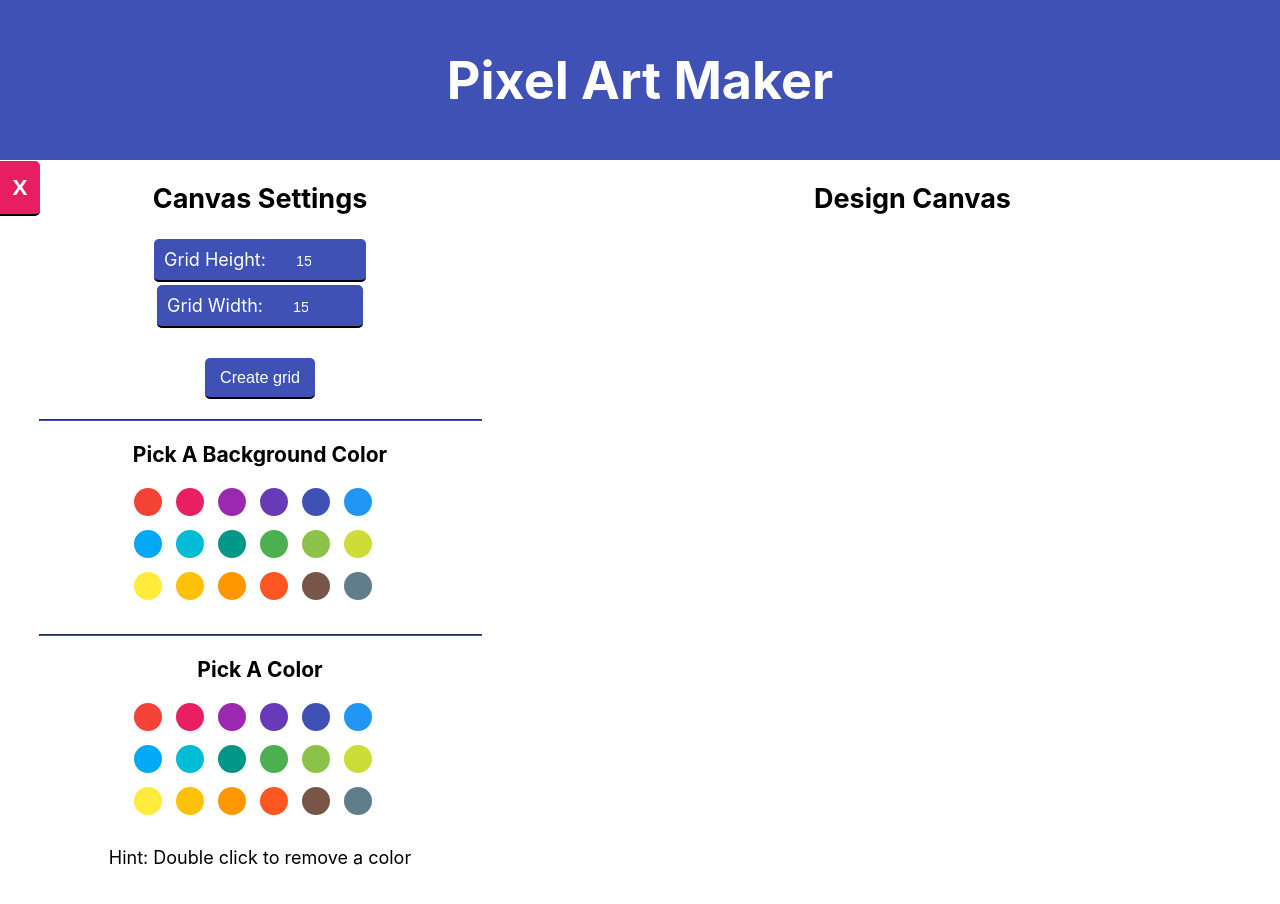
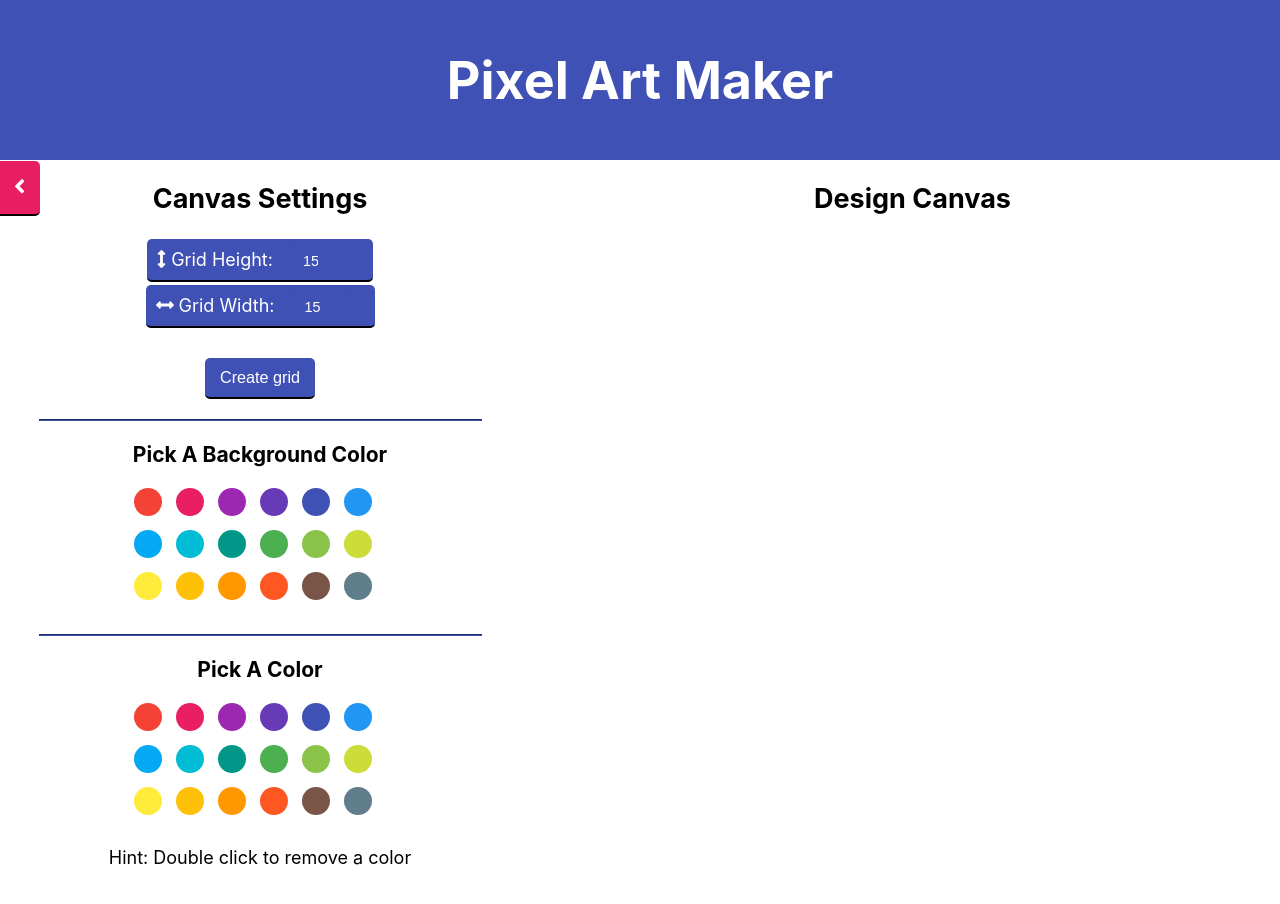
Before and after one commit to cMikolai/react-pixel-art-maker, a React (Create React App) app: page / in a window 1280 px wide. Built offline with nearby package versions, Linux system fonts and the light colour scheme.

Commit message:
add fontawesome icons

```diff
--- a/src/App.js
+++ b/src/App.js
@@ -1,6 +1,11 @@
 import React, { Component } from 'react';
 import { CirclePicker } from 'react-color';
 import './App.css';
+import { library } from '@fortawesome/fontawesome-svg-core'
+import { FontAwesomeIcon } from '@fortawesome/react-fontawesome'
+import { faAngleLeft, faAngleRight, faArrowsAltH, faArrowsAltV } from '@fortawesome/free-solid-svg-icons'
+
+library.add(faAngleLeft, faAngleRight, faArrowsAltH, faArrowsAltV)
 
 class App extends Component {
   constructor(props) {
@@ -86,12 +91,8 @@ class App extends Component {
         <div className="mobile-menu">
           <button className="show-settings" onClick={this.mobileMenu}>
             {this.state.menuVisible
-              ? "X"
-              : <>
-                <span class="line"></span>
-                <span class="line"></span>
-                <span class="line"></span>
-                </>
+              ? <FontAwesomeIcon icon="angle-left" />
+              : <FontAwesomeIcon icon="angle-right" />
             }
           </button>
         </div>
@@ -104,7 +105,7 @@ class App extends Component {
                 {/*<h3>Choose Grid Size</h3>*/}
                 <form id="sizePicker">
                   <label>
-                  Grid Height:
+                  <FontAwesomeIcon icon="arrows-alt-v" /> Grid Height:
                   <input
                     type="number"
                     id="input_height"
@@ -115,7 +116,7 @@ class App extends Component {
                   </label>
                   <br />
                   <label>
-                  Grid Width:
+                  <FontAwesomeIcon icon="arrows-alt-h" /> Grid Width:
                   <input
                     type="number"
                     id="input_width"
```
Also changed, not shown: package.json (+6 -1 lines), 2 other files (tests, documents, lock files or other folders).
